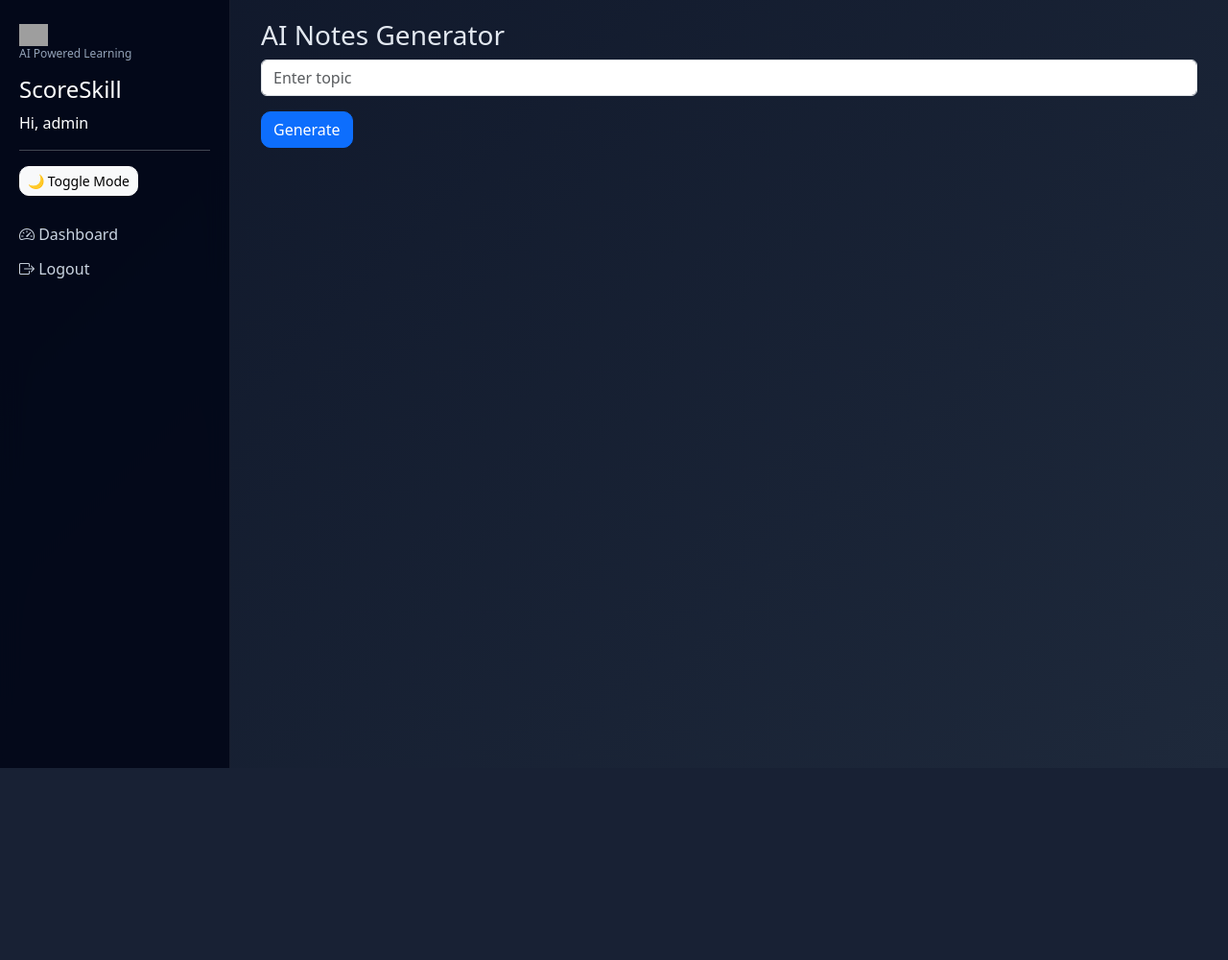
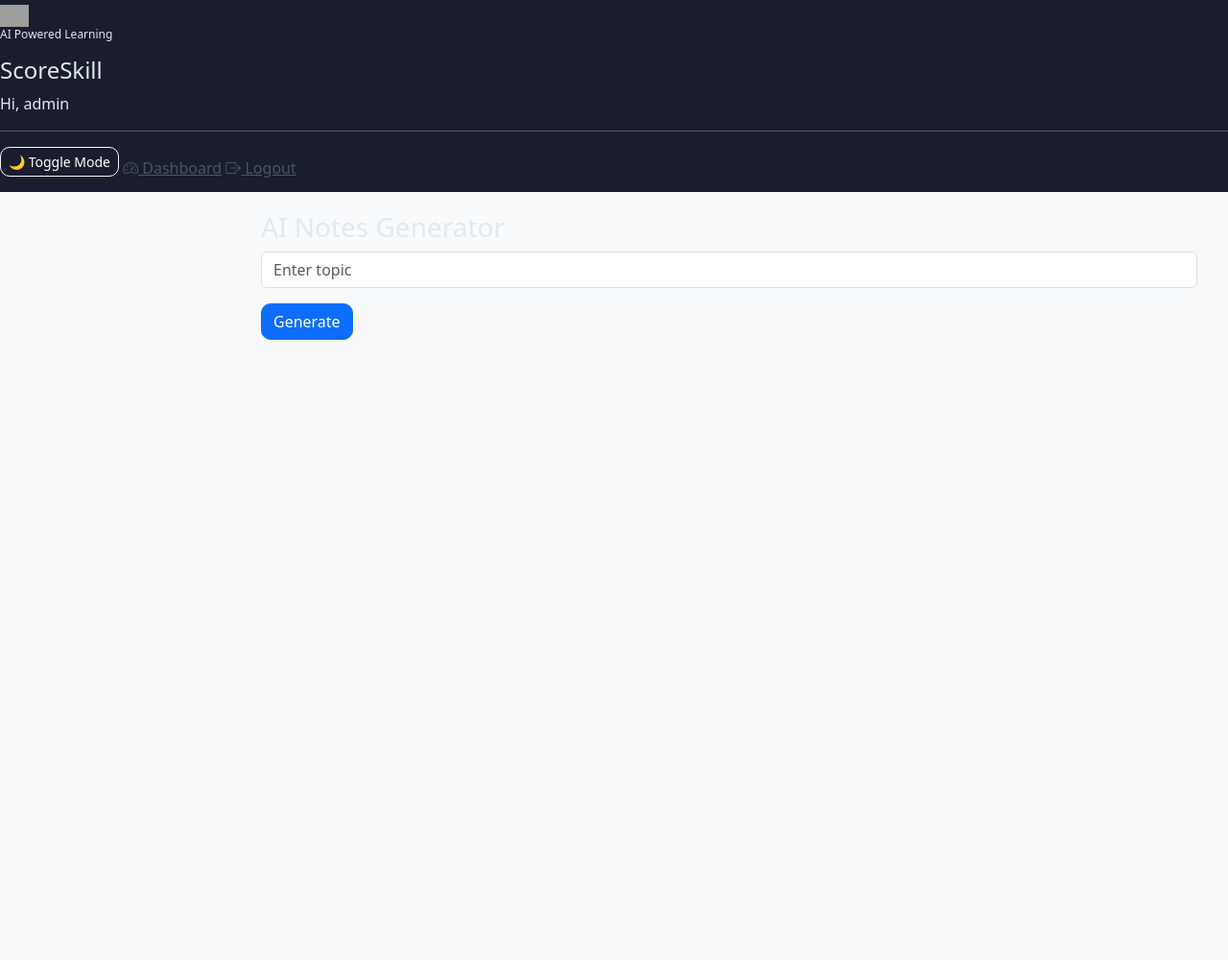
Before and after one commit to gagahuja/lms-project, a Django app: page /ai-notes/ in a window 1280 px wide. Shown: the whole page at 96% size. Before the commit the page ends 800 px from the top, so only its background shows below. Run offline with Django 5.2, Linux system fonts and the light colour scheme; a user stored in the database is signed in; grey boxes are pictures that could not be loaded.

Commit message:
fixed UI contrast + proper dark/light mode

```diff
--- a/core/templates/base.html
+++ b/core/templates/base.html
@@ -13,27 +13,17 @@
 
     <style>
         body {
-            background: linear-gradient(135deg, #0f172a, #1e293b);
-            color: #e2e8f0;
+            background: #f8fafc;
+            color: #0f172a;
         }
 
         .sidebar {
-            width: 240px;
-            height: 100vh;
-            position: fixed;
-            background: rgba(2, 6, 23, 0.85);
-            backdrop-filter: blur(12px);
+            background: rgba(2,6,23,0.9);
             color: white;
-            padding: 20px;
-            border-right: 1px solid rgba(255,255,255,0.08);
         }
 
         .sidebar a {
-            color: #cbd5e1;
-            display: block;
-            margin: 12px 0;
-            text-decoration: none;
-            transition: 0.3s;
+            color: #475569;
         }
 
         .sidebar a:hover {
@@ -65,6 +52,7 @@
         /* Buttons */
         .btn {
             border-radius: 10px;
+            color: white !important;
         }
 
         /* Smooth fade animation */
@@ -106,6 +106,24 @@
                 width: 100%;
                 padding: 15px;
             }
+        }
+
+        /* FORCE TEXT VISIBILITY */
+        h1, h2, h3, h4, h5, h6, p, span, label, strong {
+            color: #e2e8f0 !important;
+        }
+
+        /* FIX MUTED TEXT */
+        .text-muted {
+            color: #94a3b8 !important;
+        }
+
+        .card * {
+            color: #e2e8f0 !important;
+        }
+
+        .dark-mode .sidebar a {
+            color: #cbd5e1;
         }
     </style>
 </head>
@@ -127,7 +145,7 @@
 
     <hr>
 
-    <button onclick="toggleDarkMode()" class="btn btn-sm btn-light mb-3">
+    <button onclick="toggleDarkMode()" class="btn btn-sm btn-outline-light mb-3">
         🌙 Toggle Mode
     </button>
 
```
Also changed, not shown: other parts of core/templates/base.html (+17 -8 lines).
